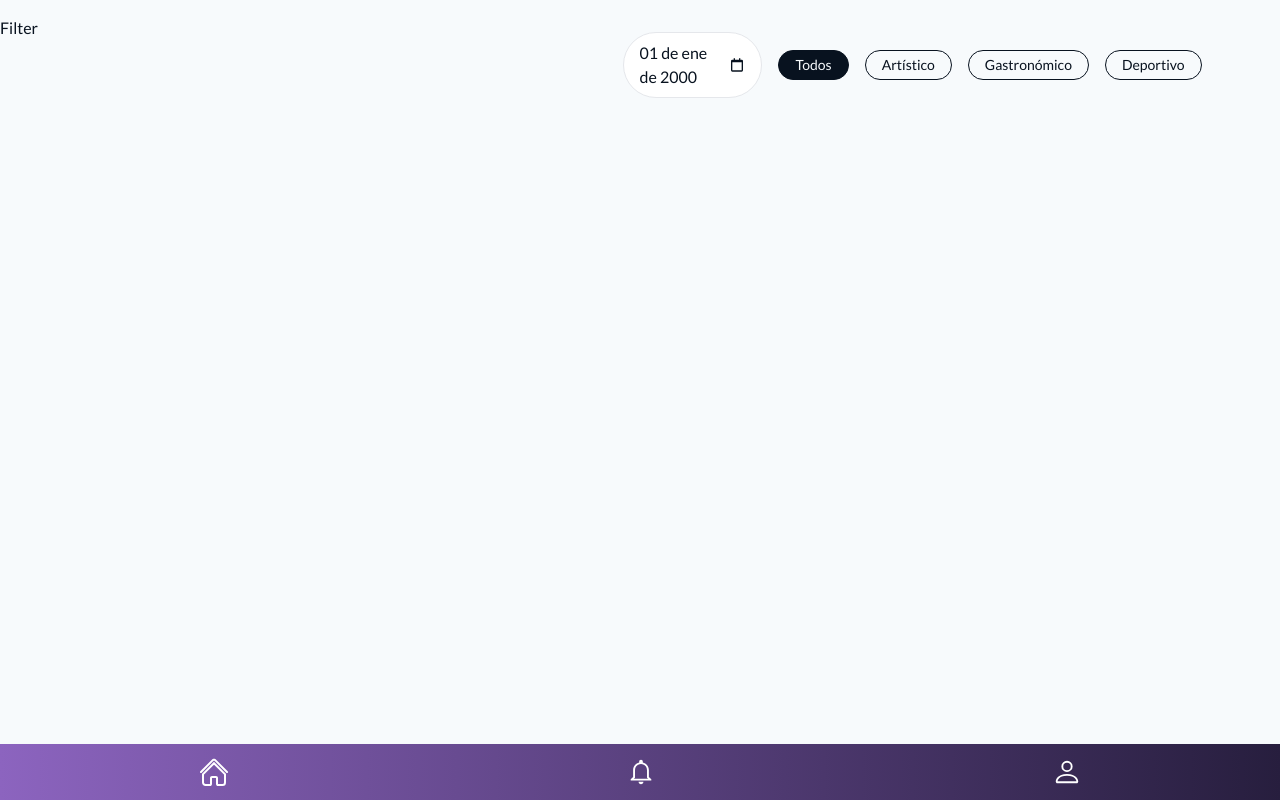
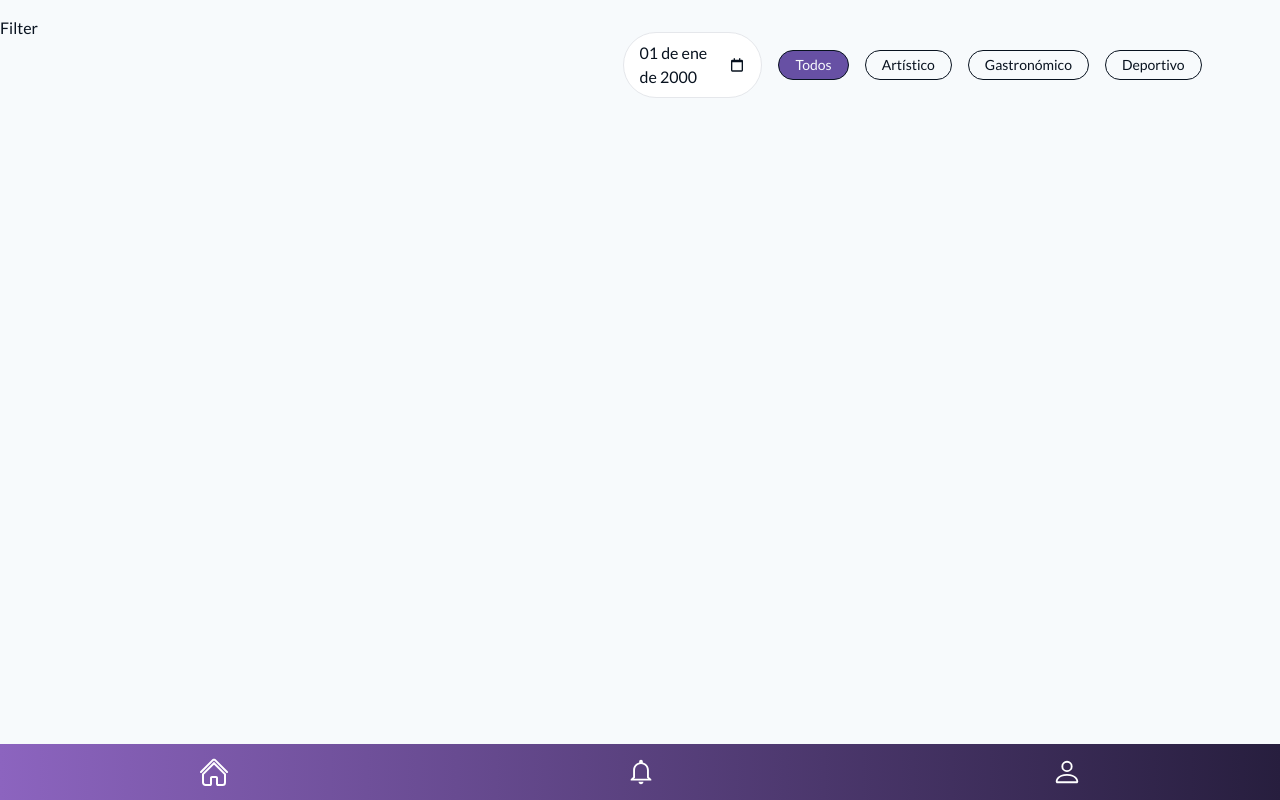
Before and after one commit to igrowker/i003-eventmap-front, a Next.js app: page /filter in a window 1280 px wide. Built offline with nearby package versions, Linux system fonts and the light colour scheme.

Commit message:
fix: Cambio de colores

```diff
--- a/src/components/FilterByType/FilterByType.tsx
+++ b/src/components/FilterByType/FilterByType.tsx
@@ -8,7 +8,7 @@ export default function FilterByType({ onFilterChange, filterByTypeList, filterV
     <div className="w-full max-sm:border max-sm:overflow-hidden max-sm:rounded-lg flex max-sm:flex-col sm:gap-4 max-sm:divide-y max-sm:divide-gray-400 max-sm:[&>button]:py-2">
       {
         filterByTypeList.map(({ label, value }) => (
-          <button key={value} onClick={(e) => handleSelectFilter(e, filterValues, setFilterValues, setIsFilterMenuOpen)} name='type' value={value} className={`${(filterValues as any)?.type === value ? 'bg-dark text-light' : ''} sm:py-1 w-full sm:w-fit sm:h-[30px] px-4 sm:text-center sm:border border-dark sm:rounded-full text-sm max-sm:hover:bg-dark/20 sm:ring-dark sm:ring-offset-2 hover:sm:ring-2 transition duration-300 ease-out`}>{label}</button>
+          <button key={value} onClick={(e) => handleSelectFilter(e, filterValues, setFilterValues, setIsFilterMenuOpen)} name='type' value={value} className={`${(filterValues as any)?.type === value ? 'bg-createEventButton text-light' : ''} sm:py-1 w-full sm:w-fit sm:h-[30px] px-4 sm:text-center sm:border border-dark sm:rounded-full text-sm max-sm:hover:bg-createEventButton/20 sm:ring-dark sm:ring-offset-2 hover:sm:ring-2 transition duration-300 ease-out`}>{label}</button>
         ))
       }
     </div>
--- a/src/components/FilterByType/FilterComponent.tsx
+++ b/src/components/FilterByType/FilterComponent.tsx
@@ -14,7 +14,7 @@ export default function FilterComponent({ onFilterChange }: FilterComponentProps
     <div>
       <h1 className="my-4">Filter</h1>
       <div className="absolute top-8 right-8 flex flex-col gap-2">
-        <button onClick={() => setIsFilterMenuOpen(!isFilterMenuOpen)} className="flex gap-2 items-center bg-dark py-2 px-4 rounded-lg sm:hidden max-sm:self-end">
+        <button onClick={() => setIsFilterMenuOpen(!isFilterMenuOpen)} className="flex gap-2 items-center bg-createEventButton py-2 px-4 rounded-lg sm:hidden max-sm:self-end">
           <svg xmlns="http://www.w3.org/2000/svg" fill="none" viewBox="0 0 24 24" strokeWidth={2} stroke="#ffffff" className="size-4">
             <path strokeLinecap="round" strokeLinejoin="round" d="M12 3c2.755 0 5.455.232 8.083.678.533.09.917.556.917 1.096v1.044a2.25 2.25 0 0 1-.659 1.591l-5.432 5.432a2.25 2.25 0 0 0-.659 1.591v2.927a2.25 2.25 0 0 1-1.244 2.013L9.75 21v-6.568a2.25 2.25 0 0 0-.659-1.591L3.659 7.409A2.25 2.25 0 0 1 3 5.818V4.774c0-.54.384-1.006.917-1.096A48.32 48.32 0 0 1 12 3Z" />
           </svg>
```
